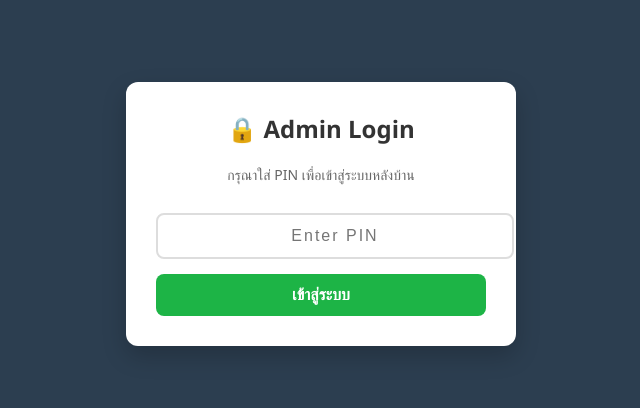
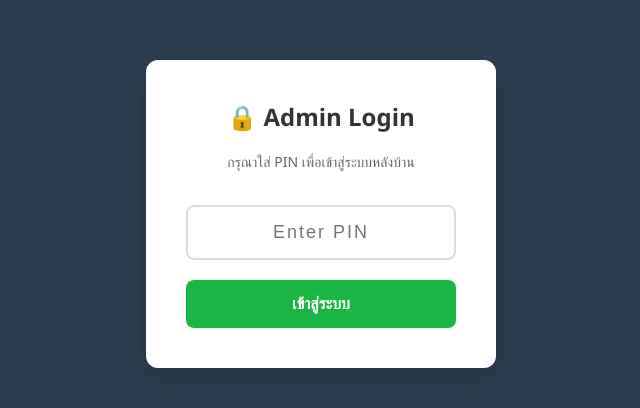
Before and after one commit to novterss/CRD.Tractorparts-Line, a website: page public/admin.html in a window 1280 px wide. Shown: the part 186-594 px from the top of the page, without its empty margins (319-959 px from the left). Drawn offline with Linux system fonts and the light colour scheme.

Commit message:
Fix: Adjust CSS for PIN login box to prevent overflow

```diff
--- a/public/admin.html
+++ b/public/admin.html
@@ -17,9 +17,9 @@
 
     /* PIN Overlay */
     #pinOverlay { position: fixed; top: 0; left: 0; width: 100%; height: 100%; background: #2c3e50; display: flex; justify-content: center; align-items: center; z-index: 9999; flex-direction: column; }
-    .pin-box { background: white; padding: 30px; border-radius: 12px; text-align: center; box-shadow: 0 10px 25px rgba(0,0,0,0.2); }
-    .pin-box input { width: 100%; padding: 12px; margin: 15px 0; border: 2px solid #ddd; border-radius: 8px; font-size: 16px; text-align: center; letter-spacing: 2px; }
-    .pin-box button { background: #1DB446; color: white; width: 100%; padding: 12px; border: none; border-radius: 8px; font-size: 16px; cursor: pointer; font-weight: bold; }
+    .pin-box { background: white; padding: 40px; border-radius: 12px; text-align: center; box-shadow: 0 10px 25px rgba(0,0,0,0.2); width: 350px; box-sizing: border-box; }
+    .pin-box input { width: 100%; padding: 15px; margin: 20px 0; border: 2px solid #ddd; border-radius: 8px; font-size: 18px; text-align: center; letter-spacing: 2px; box-sizing: border-box; }
+    .pin-box button { background: #1DB446; color: white; width: 100%; padding: 15px; border: none; border-radius: 8px; font-size: 16px; cursor: pointer; font-weight: bold; box-sizing: border-box; }
     .pin-error { color: #e74c3c; margin-top: 10px; display: none; font-size: 14px; }
   </style>
 </head>
```
